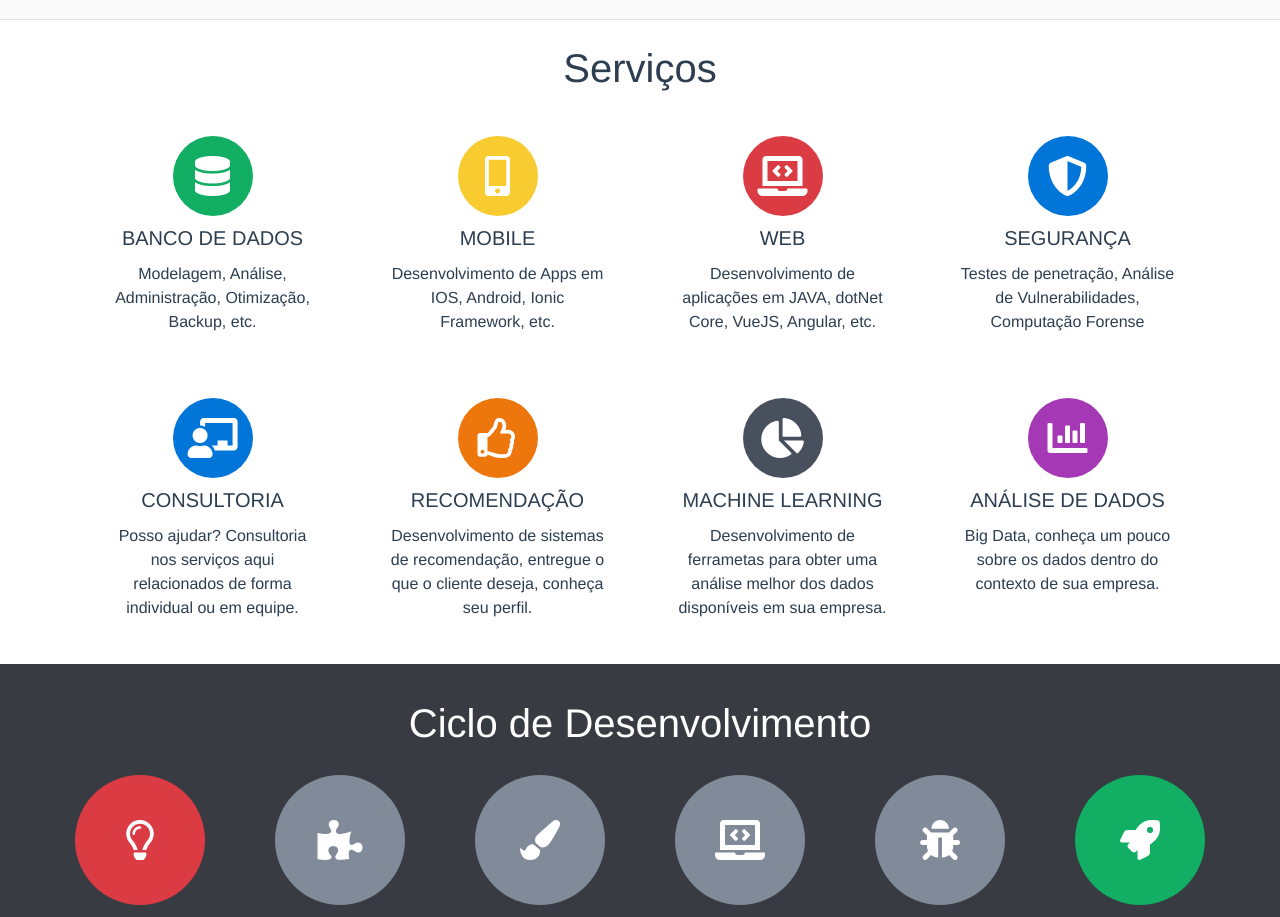
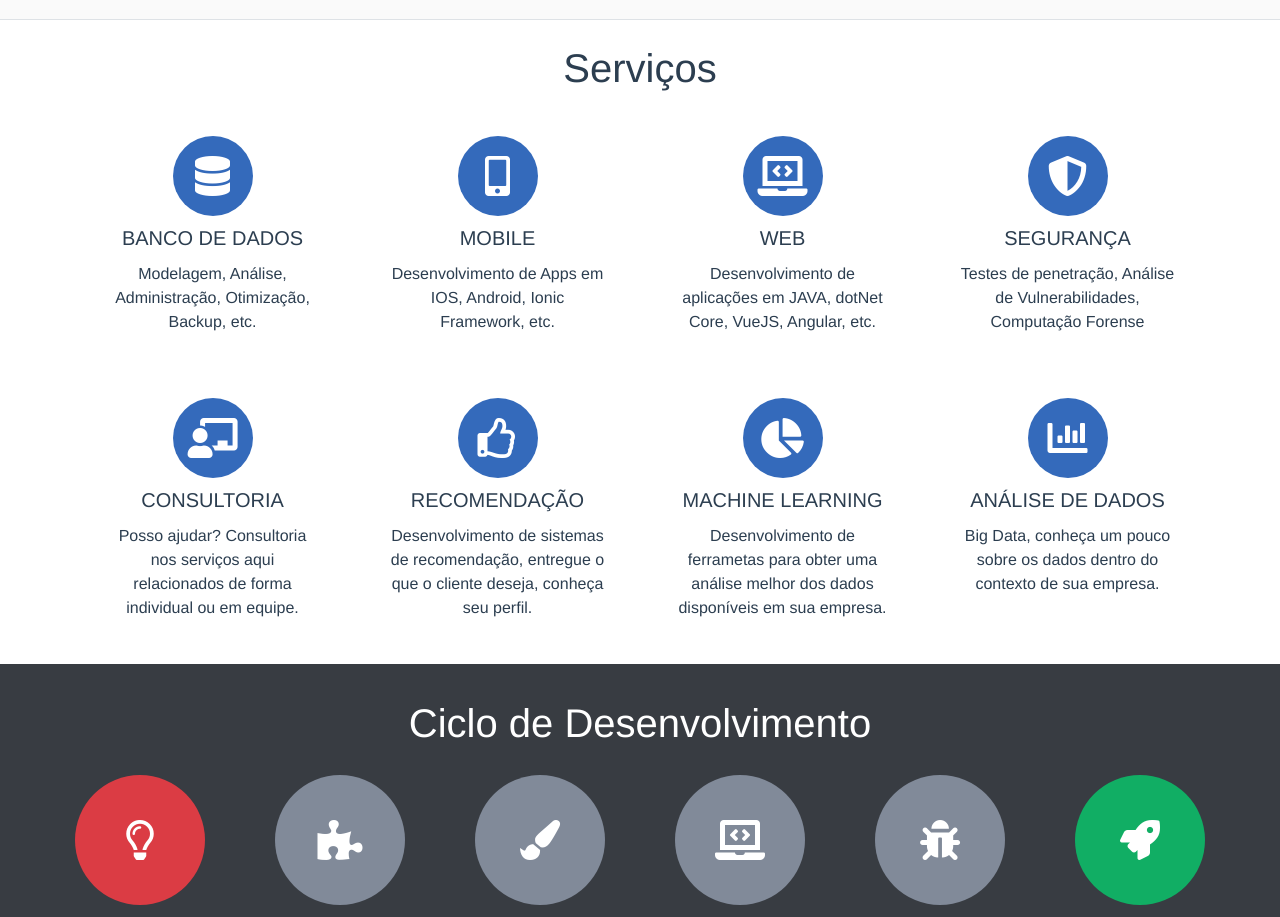
Before and after one commit to pauloprsdesouza/professional-portfolio, a Vue app: page /#/ in a window 1280 px wide. Shown: the part 2040-2957 px from the top of the page. Built offline with nearby package versions, Linux system fonts and the light colour scheme.

Commit message:
changed services colors

```diff
--- a/src/components/Services.vue
+++ b/src/components/Services.vue
@@ -5,7 +5,7 @@
       <div class="col-md-3 col-sm-6" data-aos="zoom-in">
         <div class="card text-center border-0">
           <div class="card-body">
-            <div class="circle circle-green">
+            <div class="circle circle-blue">
               <i class="fas fa-database"></i>
             </div>
             <h5 class="card-title">BANCO DE DADOS</h5>
@@ -16,7 +16,7 @@
       <div class="col-md-3 col-sm-6" data-aos="zoom-in">
         <div class="card text-center border-0">
           <div class="card-body">
-            <div class="circle circle-yellow">
+            <div class="circle circle-blue">
               <i class="fas fa-mobile-alt"></i>
             </div>
             <h5 class="card-title">MOBILE</h5>
@@ -27,7 +27,7 @@
       <div class="col-md-3 col-sm-6" data-aos="zoom-in">
         <div class="card text-center border-0">
           <div class="card-body">
-            <div class="circle circle-red">
+            <div class="circle circle-blue">
               <i class="fas fa-laptop-code"></i>
             </div>
             <h5 class="card-title">WEB</h5>
@@ -68,7 +68,7 @@
       <div class="col-md-3 col-sm-6" data-aos="zoom-in">
         <div class="card text-center border-0">
           <div class="card-body">
-            <div class="circle circle-orange">
+            <div class="circle circle-blue">
               <i class="far fa-thumbs-up"></i>
             </div>
             <h5 class="card-title">RECOMENDAÇÃO</h5>
@@ -81,7 +81,7 @@
       <div class="col-md-3 col-sm-6" data-aos="zoom-in">
         <div class="card text-center border-0">
           <div class="card-body">
-            <div class="circle circle-gray">
+            <div class="circle circle-blue">
               <i class="fas fa-chart-pie"></i>
             </div>
             <h5 class="card-title">MACHINE LEARNING</h5>
@@ -94,7 +94,7 @@
       <div class="col-md-3 col-sm-6" data-aos="zoom-in">
         <div class="card text-center border-0">
           <div class="card-body">
-            <div class="circle circle-purple">
+            <div class="circle circle-blue">
               <i class="fas fa-chart-bar"></i>
             </div>
             <h5 class="card-title">ANÁLISE DE DADOS</h5>
--- a/static/styles/global.css
+++ b/static/styles/global.css
@@ -64,7 +64,7 @@
 }
 
 .circle.circle-blue {
-  background-color: #0275d8;
+  background-color: #346abb;
 }
 
 .circle.circle-green {
```
